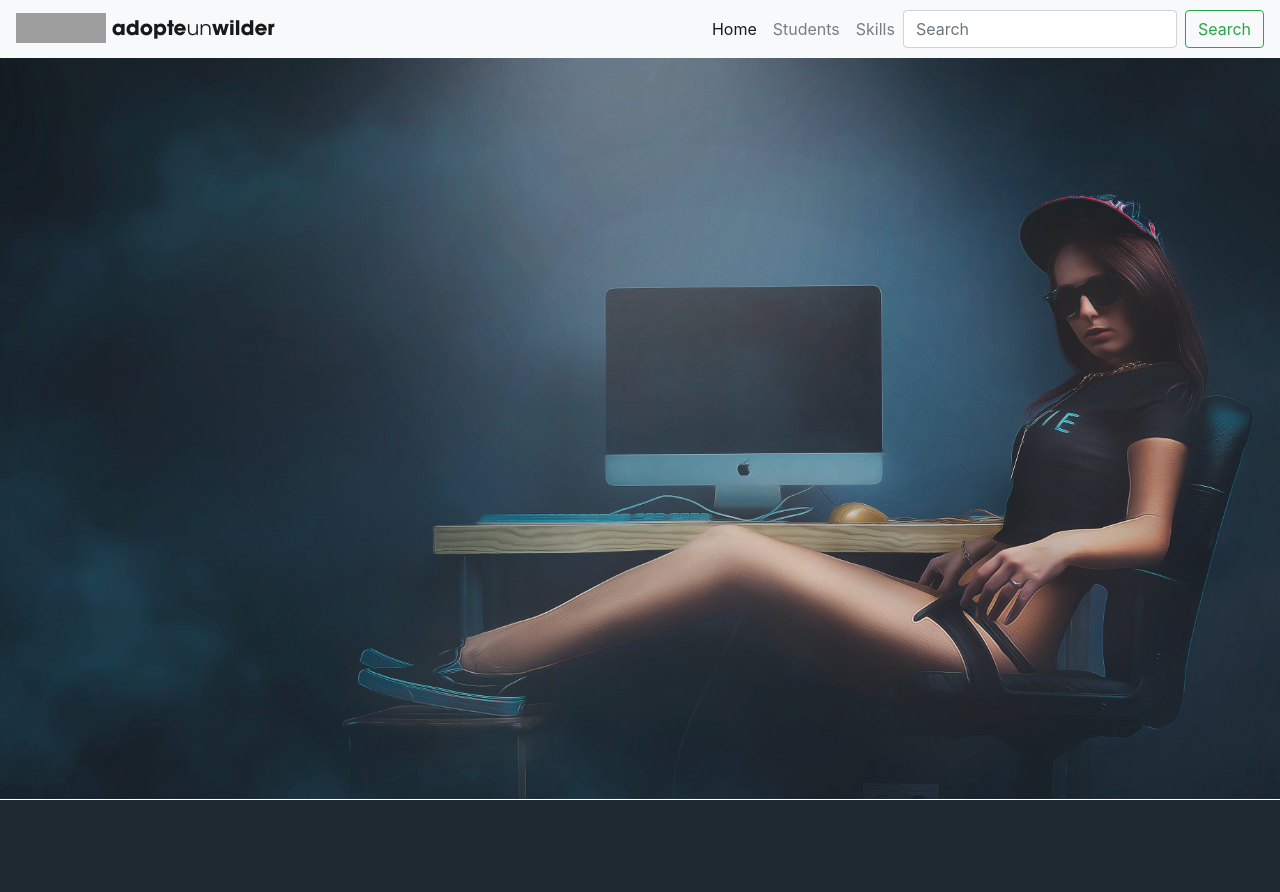
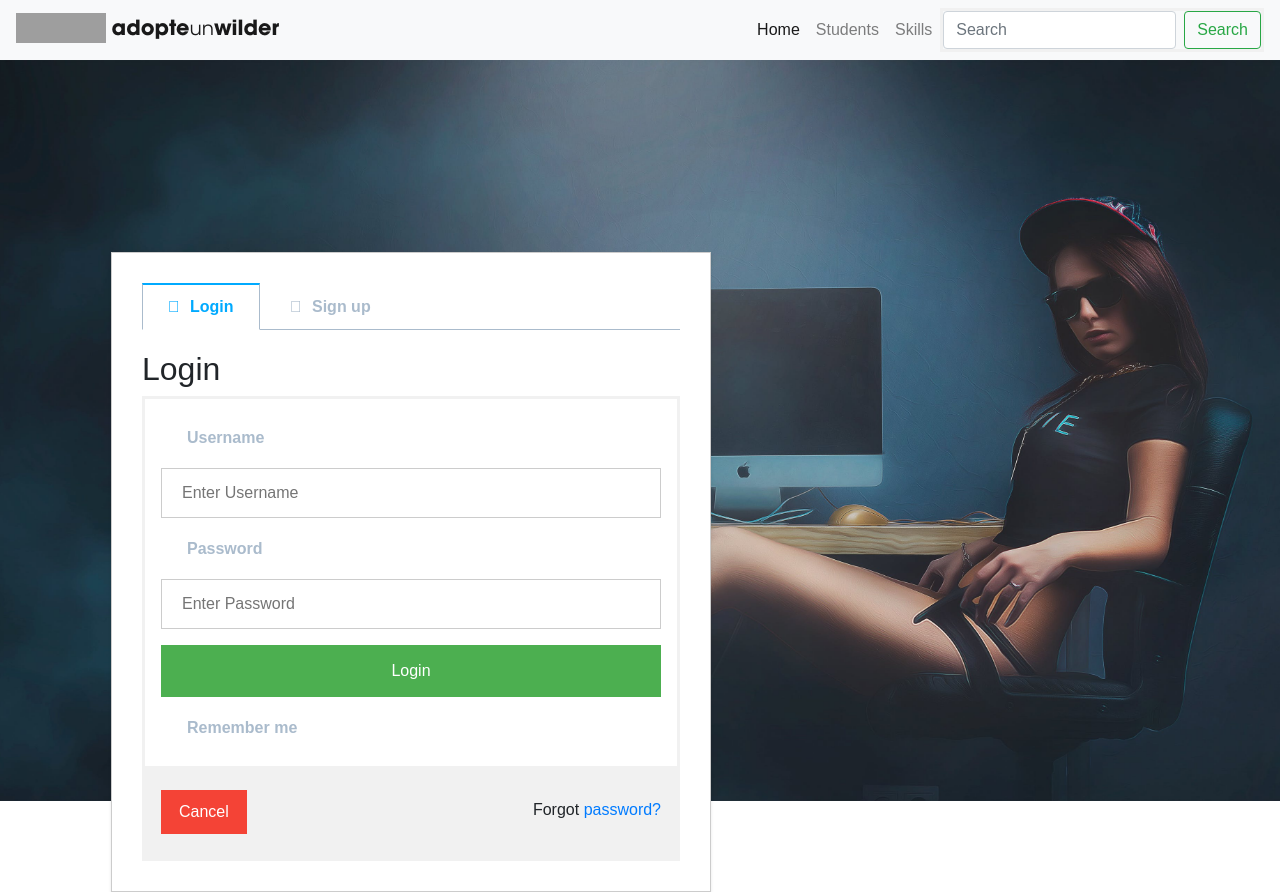
Before and after one commit to heagerty/adopt-un-wilder, a Symfony app: template templates/home/index.html.twig in a window 1280 px wide. Before the commit the page ends 800 px from the top, so only its background shows below. Run offline with Twig, Linux system fonts and the light colour scheme; the template is opened without the code that fills it, so the values that code supplies are empty; some libraries are stand-ins or nearby versions; grey boxes are pictures that could not be loaded.

Commit message:
modifs to login box, refactor code to separate 3rd party code

```diff
--- /dev/null
+++ b/public/login_box.css
@@ -0,0 +1,137 @@
+
+
+p:not(:last-child) {
+    margin: 0 0 20px;
+}
+
+.tabbed-login-box {
+    max-width: 600px;
+    padding: 30px;
+    border: 1px solid rgba(0,0,0,.2);
+    background: #fff;
+    box-shadow: 0 1px 3px rgba(0,0,0,.1);
+}
+
+section {
+    display: none;
+    padding: 20px 0 0;
+    border-top: 1px solid #abc;
+}
+
+input {
+    display: none;
+}
+
+label {
+    display: inline-block;
+    margin: 0 0 -1px;
+    padding: 10px 25px;
+    font-weight: 600;
+    text-align: center;
+    color: #abc;
+    border: 1px solid transparent;
+}
+
+label:before {
+
+    font-weight: normal;
+    margin-right: 10px;
+}
+
+label[for*='1']:before { content: '\f1cb'; }
+label[for*='2']:before { content: '\f17d'; }
+label[for*='3']:before { content: '\f16c'; }
+label[for*='4']:before { content: '\f171'; }
+
+label:hover {
+    color: #789;
+    cursor: pointer;
+}
+
+input:checked + label {
+    color: #0af;
+    border: 1px solid #abc;
+    border-top: 2px solid #0af;
+    border-bottom: 1px solid #fff;
+}
+
+#tab1:checked ~ #content1,
+#tab2:checked ~ #content2,
+#tab3:checked ~ #content3,
+#tab4:checked ~ #content4 {
+    display: block;
+}
+
+@media screen and (max-width: 800px) {
+    label {
+        font-size: 0;
+    }
+    label:before {
+        margin: 0;
+        font-size: 18px;
+    }
+}
+
+@media screen and (max-width: 500px) {
+    label {
+        padding: 15px;
+    }
+}
+
+body {font-family: Arial, Helvetica, sans-serif;}
+form {border: 3px solid #f1f1f1;}
+
+input[type=text], input[type=password] {
+    width: 100%;
+    padding: 12px 20px;
+    margin: 8px 0;
+    display: inline-block;
+    border: 1px solid #ccc;
+    box-sizing: border-box;
+}
+
+.buttonbutton {
+    background-color: #4CAF50;
+    color: white;
+    padding: 14px 20px;
+    margin: 8px 0;
+    border: none;
+    cursor: pointer;
+    width: 100%;
+}
+
+.buttonbutton:hover {
+    opacity: 0.8;
+}
+
+.cancelbtn {
+    width: auto;
+    padding: 10px 18px;
+    background-color: #f44336;
+}
+
+.imgcontainer {
+    text-align: center;
+    margin: 24px 0 12px 0;
+}
+
+
+.container {
+    padding: 16px;
+}
+
+span.psw {
+    float: right;
+    padding-top: 16px;
+}
+
+/* Change styles for span and cancel button on extra small screens */
+@media screen and (max-width: 300px) {
+    span.psw {
+        display: block;
+        float: none;
+    }
+    .cancelbtn {
+        width: 100%;
+    }
+}
--- a/public/style.css
+++ b/public/style.css
@@ -18,10 +18,14 @@
 }
 .ag-thick {
     font-family: 'ITC Avant Garde Gothic Std Bold', Ariel, sans-serif;
+    font-size: 1.3rem;
+
 }
 
 .ag-thin {
     font-family: 'ITC Avant Garde Gothic Std Book', Ariel, sans-serif;
+    font-size: 1.2rem;
+
 }
 
 
@@ -31,6 +35,8 @@
     width: 40px;
 }
 
+
+/* homepage background */
 body, html {
     height: 100%;
 }
@@ -49,3 +55,15 @@
     background-repeat: no-repeat;
     background-size: cover;
 }
+
+
+
+
+/* homepage log-in box */
+
+.tabbed-login-box {
+    position: relative;
+    top: 12rem;
+    left: 6rem;
+    background-color: white;
+}
--- /dev/null
+++ b/templates/_login_box.html.twig
@@ -0,0 +1,65 @@
+<div class="tabbed-login-box">
+
+    <input id="tab1" type="radio" name="tabs" checked>
+    <label for="tab1">Login</label>
+
+    <input id="tab2" type="radio" name="tabs">
+    <label for="tab2">Sign up</label>
+
+
+
+    <section id="content1">
+        <h2>
+            Login
+        </h2>
+        <form action="/action_page.php">
+
+
+            <div class="container">
+                <label for="uname"><b>Username</b></label>
+                <input type="text" placeholder="Enter Username" name="uname" required>
+
+                <label for="psw"><b>Password</b></label>
+                <input type="password" placeholder="Enter Password" name="psw" required>
+
+                <button type="submit" class="buttonbutton">Login</button>
+                <label>
+                    <input type="checkbox" checked="checked" name="remember"> Remember me
+                </label>
+            </div>
+
+            <div class="container" style="background-color:#f1f1f1">
+                <button type="button" class="cancelbtn buttonbutton">Cancel</button>
+                <span class="psw">Forgot <a href="#">password?</a></span>
+            </div>
+        </form>
+    </section>
+
+    <section id="content2">
+        <h2>
+            Sign up
+        </h2>
+        <form action="/action_page.php">
+
+
+            <div class="container">
+                <label for="uname"><b>Username</b></label>
+                <input type="text" placeholder="Enter Username" name="uname" required>
+
+                <label for="psw"><b>Password</b></label>
+                <input type="password" placeholder="Enter Password" name="psw" required>
+
+                <button type="submit" class="buttonbutton">Login</button>
+                <label>
+                    <input type="checkbox" checked="checked" name="remember"> Remember me
+                </label>
+            </div>
+
+            <div class="container" style="background-color:#f1f1f1">
+                <button type="button" class="buttonbutton cancelbtn">Cancel</button>
+                <span class="psw">Forgot <a href="#">password?</a></span>
+            </div>
+        </form>
+    </section>
+
+</div>
--- a/templates/base.html.twig
+++ b/templates/base.html.twig
@@ -7,6 +7,8 @@
         <link rel="stylesheet" href="https://stackpath.bootstrapcdn.com/bootstrap/4.3.1/css/bootstrap.min.css" integrity="sha384-ggOyR0iXCbMQv3Xipma34MD+dH/1fQ784/j6cY/iJTQUOhcWr7x9JvoRxT2MZw1T" crossorigin="anonymous">
         <link rel="stylesheet" href="/fonts.css">
         <link rel="stylesheet" href="/style.css">
+    {% endblock %}
+    {% block otherstyle %}
     {% endblock %}
 </head>
 <body>
--- a/templates/home/index.html.twig
+++ b/templates/home/index.html.twig
@@ -1,11 +1,18 @@
 {% extends 'base.html.twig' %}
 
 {% block title %}Adopte un Wilder{% endblock %}
+
+    {% block otherstyle %}
+            <link rel="stylesheet" href="/login_box.css">
+    {% endblock %}
+
 
 {% block body %}
 
         <div class="container-fluid background">
 
+               {% include '_login_box.html.twig' %}
+
         </div>
 
 {% endblock %}
```
